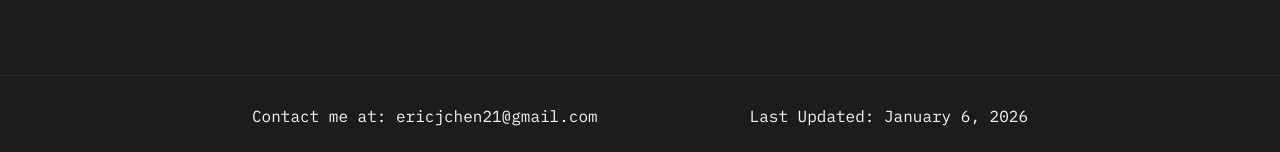
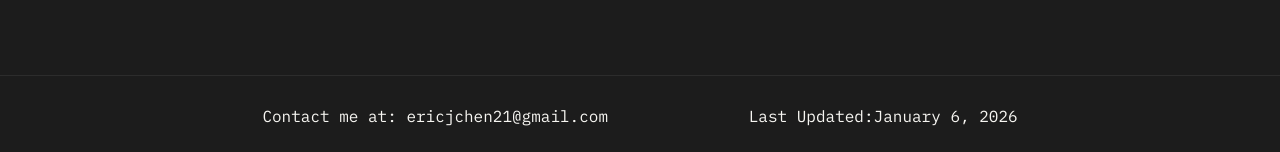
Before and after one commit to ericjchen21/ericjchen21.github.io, a Jekyll site: the page built from index.html, in a window 1280 px wide. Shown: the part 1005-1157 px from the top of the page. Built offline with Jekyll 4.4.1, drawn with Linux system fonts in a browser that asks for light colours; comment, search, counter and statistics services are not loaded.

Commit message:
navbar and footer fixes

```diff
--- a/_includes/footer.html
+++ b/_includes/footer.html
@@ -8,7 +8,7 @@
     </div>
     <div class="sec-b">
       <p>
-        Last Updated:
+        Last Updated:<wbr />
         <span id="last-updated">{{ site.time | date: "%B %-d, %Y" }}</span>
       </p>
     </div>
--- a/_sass/_footer.scss
+++ b/_sass/_footer.scss
@@ -17,7 +17,7 @@
     justify-content: space-around;
     align-items: center;
 
-    padding: calc(1 * var(--std-unit));
+    padding: 0 calc(2 * var(--std-unit));
 
     .sec-a {
       justify-content: start;
--- a/_sass/_navbar.scss
+++ b/_sass/_navbar.scss
@@ -25,7 +25,7 @@
 
   gap: calc(0.5 * var(--std-unit));
 
-  padding: var(--std-unit);
+  padding: 0 calc(2 * var(--std-unit));
 
   @media (min-width: #{$mobile-breakpoint}) {
     display: none;
@@ -43,7 +43,7 @@
 
   gap: calc(0.5 * var(--std-unit));
 
-  padding: var(--std-unit);
+  padding: calc(2 * var(--std-unit));
 
   @media (max-width: #{$mobile-breakpoint}) {
     display: none;
```
